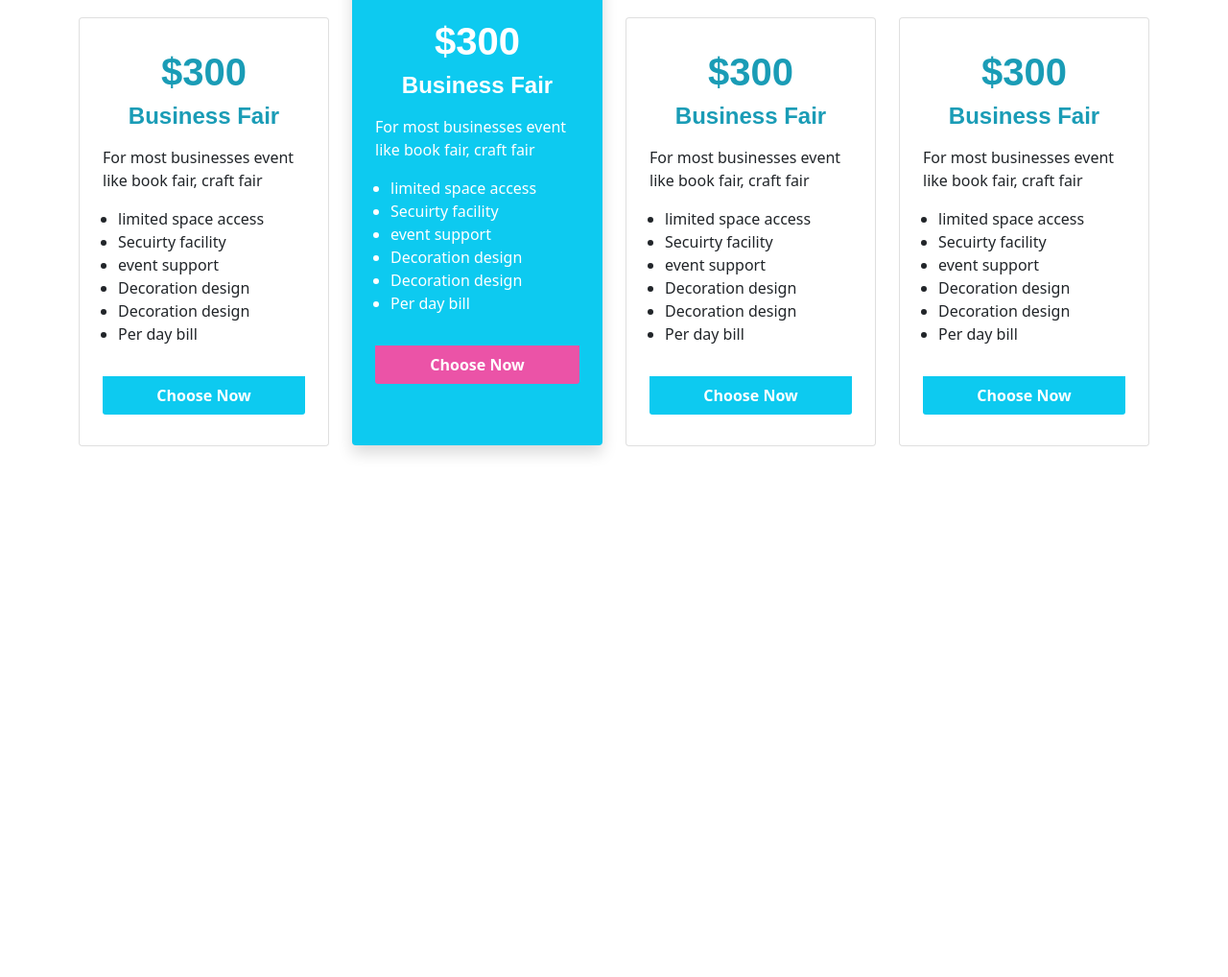
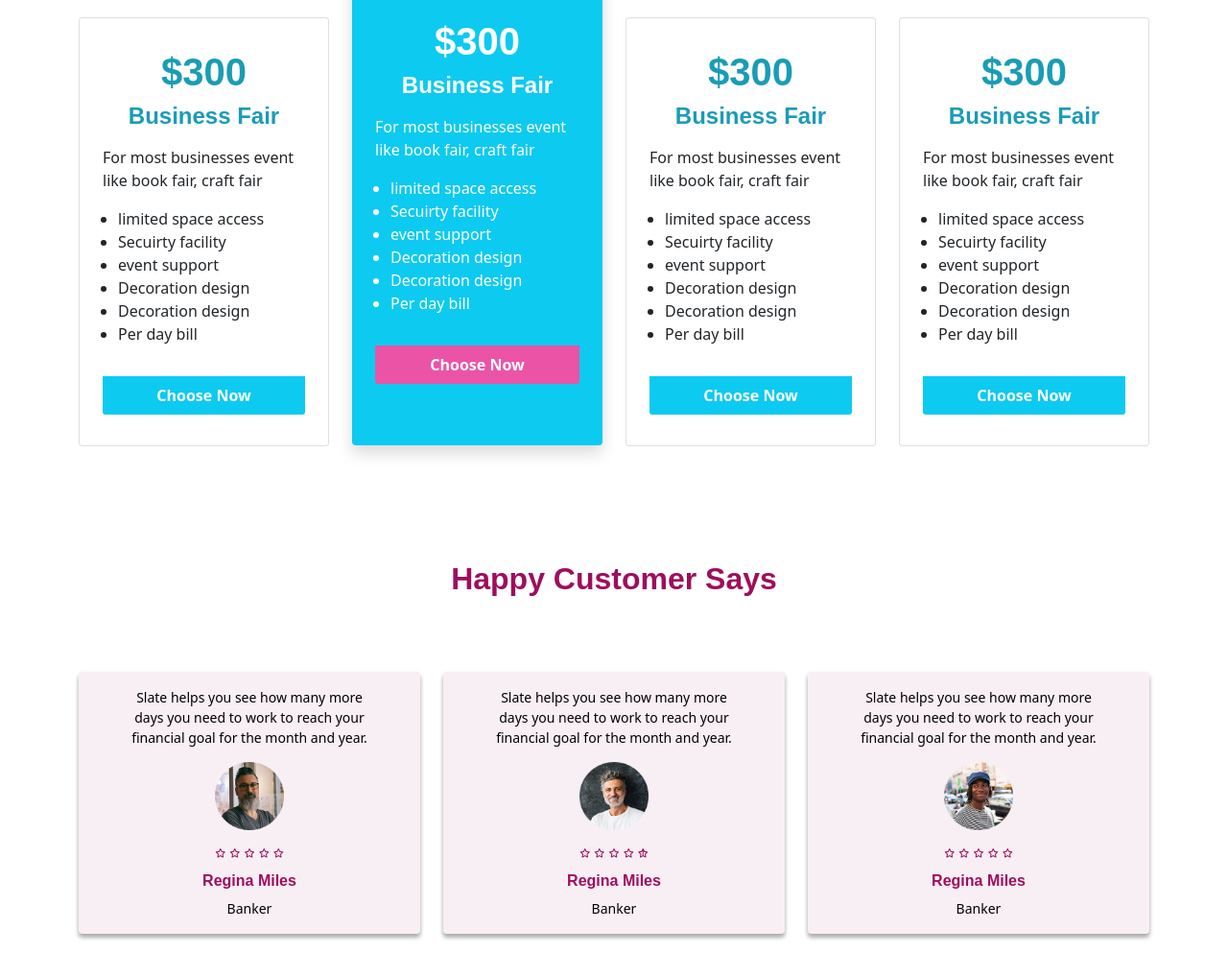
Before and after one commit to anishazahan/convention-center, a plain HTML site: page index.html in a window 1280 px wide. Shown: the part 1675-2693 px from the top of the page at 96% size. Before the commit the page ends 2243 px from the top, so only its background shows below. Drawn offline with nearby package versions, Linux system fonts and the light colour scheme.

Commit message:
card-box

```diff
--- a/index.html
+++ b/index.html
@@ -120,13 +120,13 @@
             <div class="top-main-section mx-auto container">
 
                <div class="row">
-                 <div class="col-md-6">
+                 <div class="col-lg-6">
                   <div class="img-section d-flex justify-content-end">
                     <img  class="" src="img/content_shutterstock_1425925157.jpg" alt="">
                   </div>
 
                  </div>
-                 <div class="col-md-6">
+                 <div class="col-lg-6">
                   <div class="content-section">
                     <h2>Every moment is Precious </h2>
                     <p>Amet minim mollit non deserunt ullamco est sit aliqua dolor do amet sint. Velit officia consequat duis enim velit mollit. Exercitation veniam consequat sunt nostrud amet.Amet minim mollit non deserunt ullamco est sit aliqua dolor do amet sint. Velit officia consequat duis enim velit mollit. Exercitation veniam consequat sunt nostrud amet.</p>
@@ -150,7 +150,7 @@
             <h2 class="text-center pakage-heading">Our Pakages</h2>
             <div class="row">
               <div class="col-md-6 col-lg-3">
-                <div class="card card-item py-3 px-2">
+                <div class="card card-item py-3 px-2 mb-3">
                   <div class="card-body">
                     <h1 class="text-center fw-bold">$300</h1>
                     <h4 class="text-center fw-bold">Business Fair</h4>
@@ -174,7 +174,7 @@
               </div>
               <div class="col-md-6 col-lg-3">
 
-                <div class="card card-item2 py-5 border-0 shadow bg-info text-white px-2">
+                <div class="card card-item2 py-5 border-0 shadow bg-info text-white px-2 mb-3">
 
                   <div class="card-body">
                     <button class="text-white border-0 hot-pakage-btn p-2 bg-danger fw-bold rounded">Hot Pakage</button>
@@ -200,7 +200,7 @@
                 </div>
               </div>
               <div class="col-md-6 col-lg-3">
-                <div class="card card-item py-3 px-2">
+                <div class="card card-item py-3 px-2 mb-3">
                   <div class="card-body">
                     <h1 class="text-center fw-bold">$300</h1>
                     <h4 class="text-center fw-bold">Business Fair</h4>
@@ -255,7 +255,74 @@
 
 
 
-          <!-- ....................header.................. -->
+          <!-- ....................customer says.................. -->
+
+          <section class="customer-says">
+            <div class="container">
+              <h2>Happy Customer Says</h2>
+              <div class="row">
+
+
+              <div class="col-lg-4">
+                <div class="card-box d-flex flex-column text-center rounded ">
+                  <p class="pt-3 card-box-p">Slate helps you see how
+                    many more days you need
+                    to work to reach your financial
+                    goal for the month and year.</p>
+                    <img src="img/person 1.png" alt="">
+                    <span>
+                      <i class="uil uil-star"></i>
+                      <i class="uil uil-star"></i>
+                      <i class="uil uil-star"></i>
+                      <i class="uil uil-star"></i>
+                      <i class="uil uil-star"></i>
+                    </span>
+                    <h6>Regina Miles</h6>
+                    <p>Banker</p>
+
+                </div>
+              </div>
+              <div class="col-lg-4">
+                <div class="card-box d-flex flex-column text-center rounded ">
+                  <p class="pt-3 card-box-p">Slate helps you see how
+                    many more days you need
+                    to work to reach your financial
+                    goal for the month and year.</p>
+                    <img src="img/person 2.png" alt="">
+                    <span>
+                      <i class="uil uil-star"></i>
+                      <i class="uil uil-star"></i>
+                      <i class="uil uil-star"></i>
+                      <i class="uil uil-star"></i>
+                      <i class="uil uil-star-half-alt"></i>
+                    </span>
+                    <h6>Regina Miles</h6>
+                    <p>Banker</p>
+
+                </div>
+              </div>
+              <div class="col-lg-4">
+                <div class="card-box d-flex flex-column text-center rounded ">
+                  <p class="pt-3 card-box-p">Slate helps you see how
+                    many more days you need
+                    to work to reach your financial
+                    goal for the month and year.</p>
+                    <img src="img/person 3.png" alt="">
+                    <span>
+                      <i class="uil uil-star"></i>
+                      <i class="uil uil-star"></i>
+                      <i class="uil uil-star"></i>
+                      <i class="uil uil-star"></i>
+                      <i class="uil uil-star"></i>
+                    </span>
+                    <h6>Regina Miles</h6>
+                    <p>Banker</p>
+
+                </div>
+              </div>
+            </div>
+            </div>
+          </section>
 
 
 
--- a/style.css
+++ b/style.css
@@ -68,7 +68,7 @@ ul>li>a{
 .content-section h2{
     font-weight: bold;
     color:#9e0e5d ;
-    margin-top: 10%;
+    margin-top: 8%;
 
 
 }
@@ -151,10 +151,55 @@ ul>li>a{
 
 
 
-/* .................coomom style,,,,,,,,,,,,,, */
+/* .................customer says style,,,,,,,,,,,,,, */
 
 
+.customer-says{
+    margin-bottom: 7%;
+}
+.customer-says img{
+    width: 20%;
 
+    margin: 15px auto;
+}
+.customer-says h2{
+    color: var(--font-color);
+    font-weight: bold;
+    margin-bottom: 7%;
+    text-align: center;
+    position: relative;
+}
+.customer-says h2::after{
+    position: relative;
+    content: '';
+    border-bottom: 1px solid #000;
+    left: 50%;
+    top: 20px;
+    height: 50px;
+    width: 3px;
+}
+.card-box{
+
+    background-color: #f8eff4;
+    box-shadow: 0 4px 4px 0 rgba(0, 0, 0, 0.2), 0 3px 5px 0 rgba(0, 0, 0, 0.19);
+}
+.customer-says p{
+    font-size: 14px;
+    color: black;
+}
+.customer-says h6{
+    font-weight: bold;
+    color: var(--font-color);
+    margin-top: 10px;
+}
+.customer-says span{
+    font-size: 12px;
+    color: var(--font-color);
+}
+.card-box-p{
+    width: 70%;
+    margin: auto;
+}
 
 
 
@@ -193,4 +238,29 @@ ul>li>a{
 
 
 
-/* .................coomom style,,,,,,,,,,,,,, */
+/* .................meadia style,,,,,,,,,,,,,, */
+
+@media (max-width:991px){
+    .card-box{
+
+        width: 70%;
+        margin:  10px auto;
+    }
+}
+
+
+@media (max-width:767px) {
+
+    .card-item{
+        width: 70%!important;
+        margin: auto!important;
+    }
+    .card-item2{
+        padding: 0 !important;
+        width: 70%!important;
+        height: 95%!important;
+        margin: auto!important;
+        margin-top: 20px !important;
+    }
+
+}
```
Also changed, not shown: img/person 1.png (added), img/person 2.png (added), img/person 3.png (added).
